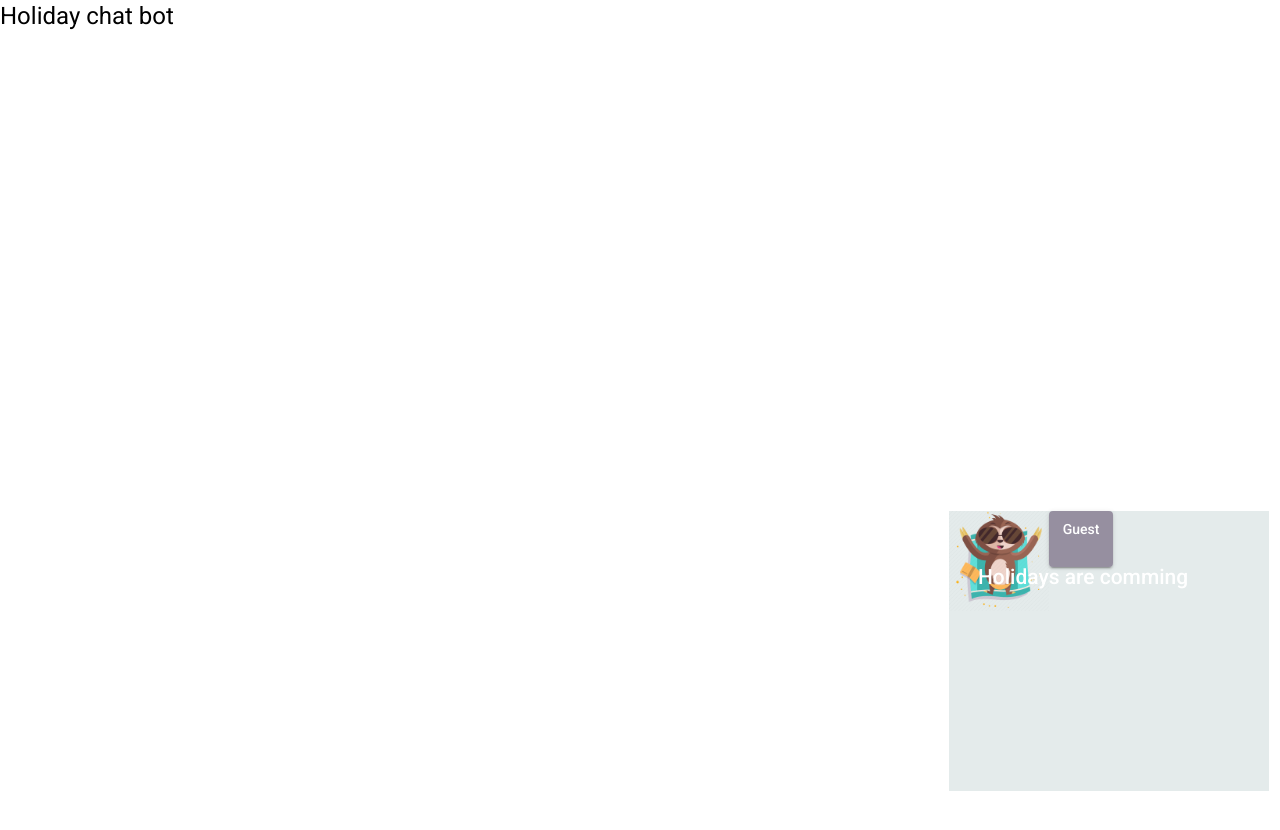
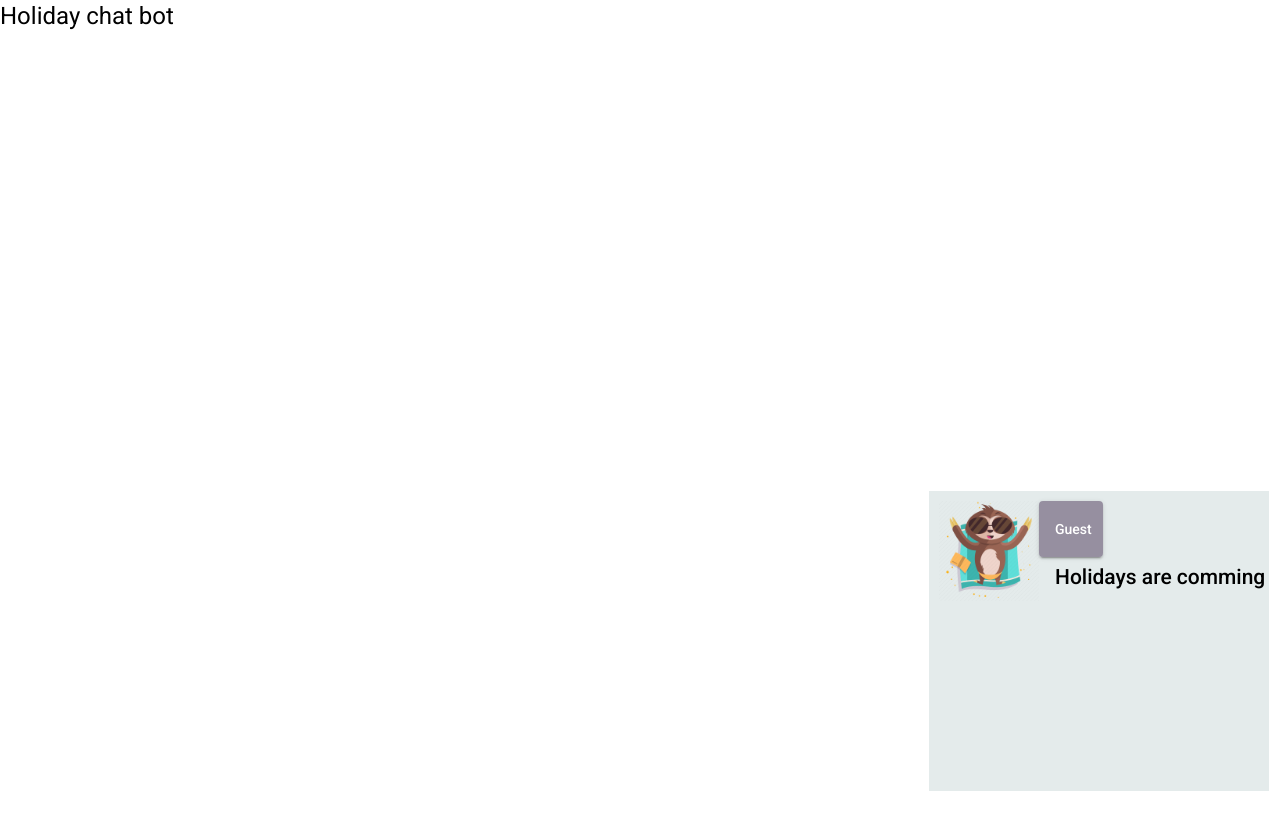
Before and after one commit to carys23/angular-holiday-bot, an Angular app: page / in a window 1280 px wide. Shown: the top 830 px of the page. After the commit the page ends 800 px from the top, so only its background shows below. Built offline with nearby package versions, Linux system fonts and the light colour scheme.

Commit message:
more css

```diff
--- a/src/app/bot/bot.component.css
+++ b/src/app/bot/bot.component.css
@@ -1,24 +1,10 @@
-html, body {
+html,
+body {
     display: flex;
-    margin:0px;
-  }
+    margin: 0px;
+}
 
-
-
-  button.mat-stroked-button {
-    font-size: 14px;
-    height: 42px;
-    margin: 10px;
-  }
-
-.response {
-    padding-top: 12px;
-    padding-left: 4px;
-    font-size: 21px;
-
-  }
-#bot
-{
+#bot {
     display: flex;
     background-color: rgb(228, 235, 235);
     width: 25%;
@@ -26,34 +12,54 @@ html, body {
     position: absolute;
     bottom: 9px;
     right: 11px;
+    padding: 10px;
+    flex: 1;
+    flex-wrap: wrap;
+
+}
+
+#container,
+.container {
+    display: flex;
+}
+
+button.mat-stroked-button {
+    font-size: 14px;
+    height: 42px;
+    margin: 10px;
+    /* display: flex; */
+    flex-direction: row;
+}
+
+
+
+#questions,
+.questions {
+    padding-top: 12px;
+    /* margin-left: 20px; */
+    font-size: 21px;
+    display: flex;
+    justify-content: center;
+    text-align: center;
+    color: black;
+    flex-direction: column;
+    position: absolute;
 
 }
 
 
-/* .bot{
-    display: flex;
-    background-color: rgb(228, 235, 235);
-    width: 25%;
-    height: 15%;
-    position: absolute;
-    bottom: 15px;
-    right: 11px;
-    border-style: groove ;
-    border-radius: 25px;
-} */
-
-.login-div{
+.login-div {
     display: flex;
     height: 60%;
     /* width: 60%;  */
     align-items: center;
     text-align: center;
-    flex-direction: column;
+    flex-direction: row;
     /* justify-content: center; */
 
 }
 
-.bot-image{
+.bot-image {
     display: flex;
     width: 100px;
     height: 100px;
@@ -62,60 +68,94 @@ html, body {
 
 }
 
-.mat-raised-button{
+.response {
+    display: flex;
+    justify-content: center;
+    align-items: center;
+    padding-left: 100px;
+    color: black;
+}
+
+.mat-raised-button {
     /* display: flex; */
     /* padding-top: 90px; */
     flex-direction: row;
     width: 70px;
     height: 50px;
     justify-content: center;
-    position: relative;
     flex-wrap: wrap;
     background-color: rgba(43, 18, 58, 0.418);
     justify-content: space-around;
+    flex-wrap: wrap;
 
 }
 
-.button, .login {
+/* #btn, .btn {
     display: flex;
+    /* padding-top: 90px; */
+    /* flex-direction: row;} */
+
+
+/* #btn2{
+    display: flex;
+    flex-direction: row;
+    width: 70px;
+    height: 50px;
+    justify-content: center;
+    background-color: rgba(43, 18, 58, 0.418);
+    flex-wrap: wrap;
+} */
+
+#continents-btn {
+    display: flex;
+    flex-direction: row;
+    margin-top: 50px;
+}
+.button,
+.login {
+    /* display: flex; */
     width: 20%;
     height: 20%;
     justify-content: center;
+    flex-direction: row;
     /* margin-right: 0; */
 
 }
-.b {
-    /* display: flex; */
-    /* padding-top: 90px; */
+
+/* .b {
+    display: flex;
+    padding-top: 90px;
     flex-direction: row;
     width: 70px;
     height: 50px;
-}
+} */
 
-#btn{
+#btn {
     /* display: flex; */
     /* padding-top: 90px; */
     /* flex-direction: row; */
     width: 70px;
     height: 50px;
     flex-wrap: nowrap;
+    display: flex;
+    flex-direction: row;
     background-color: rgba(43, 18, 58, 0.418);
     justify-content: space-around;
 }
 
 #btn:hover {
-    background-color:#767eac;
+    background-color: #767eac;
 }
 
-/* #buttons {
+#buttons {
     display: flex;
-    flex-direction: column;
+    flex-direction: row;
     width: 5%;
     height: 8%;
     flex-wrap: wrap;
     align-items: center;
 
-} */
+}
 
 
 
@@ -129,6 +169,6 @@ h1 {
 }
 
 .mat-raised-button:hover {
-    background-color:#767eac;
+    background-color: #767eac;
 
 }
--- a/src/app/bot/bot.component.html
+++ b/src/app/bot/bot.component.html
@@ -1,6 +1,7 @@
-<body>
+
 
     <div class="bot" id="bot">
+        <div class="container" id="container">
         <img class="bot-image" src="assets/monkey.png" alt="bot-image">
 
         <!-- login -->
@@ -11,15 +12,15 @@
         </button>
 
         <ng-template #thenBlock>
-            <div class="response">Holidays are comming </div>
+            <div id="questions" class="questions">Holidays are comming </div>
 
         </ng-template>
 
         <ng-template #helloBlock>
-            <div class="response">Hello what location would you like to take your holiday in? </div>
-            <div class="container" id="first-choice">
-            </div>
+            <div id="questions" class="questions">Hello what location would you like to take your holiday in? </div>
 
+
+            <div id="continents-btn">
 
 
              <!-- Asia -->
@@ -40,7 +41,7 @@
             <ng-template #asiaBlock>
                 <div *ngFor="let countries of asia">
 
-                    <button mat-button-update mat-raised-button color="primary" class="b" id="btn" (click)="asiaClick()">
+                    <button mat-button-update mat-raised-button color="primary" class="b" id="btn2" (click)="asiaClick()">
                         {{ countries.Country }}
                     </button>
                 </div>
@@ -51,7 +52,7 @@
 
             <!-- Africa -->
 
-            <button mat-button-update mat-raised-button color="primary"  id="btn" (click)="this.africaButton = false">
+            <button mat-button-update mat-raised-button color="primary" class="btn" id="btn" (click)="this.africaButton = false">
 
                 {{africaButton? 'Africa' : 'Africa'}}
                 <div *ngIf="africaButton; then thenBlock else africaBlock"> </div>
@@ -66,7 +67,7 @@
             <ng-template #africaBlock>
                 <div *ngFor="let countries of africa">
 
-                    <button mat-button-update mat-raised-button color="primary" color="primary" class="b" id="btn" (click)="africaClick()">
+                    <button mat-button-update mat-raised-button color="primary" color="primary" class="b" id="btn2" (click)="africaClick()">
                         {{ countries.Country }}
                     </button>
                 </div>
@@ -93,7 +94,7 @@
             <ng-template #eurBlock>
                 <div *ngFor="let countries of eur">
 
-                    <button mat-button-update mat-raised-button color="primary" class="b" id="btn" (click)="eurClick()">
+                    <button mat-button-update mat-raised-button color="primary" class="b" id="btn2" (click)="eurClick()">
                         {{ countries.Country }}
                     </button>
                 </div>
@@ -117,7 +118,7 @@
                 <ng-template #antBlock>
                     <div *ngFor="let countries of ant">
 
-                        <button mat-button-update mat-raised-button color="primary" class="b" id="btn" (click)="antClick()">
+                        <button mat-button-update mat-raised-button color="primary" class="b" id="btn2" (click)="antClick()">
                             {{ countries.Country }}
                         </button>
                     </div>
@@ -140,7 +141,7 @@
             <ng-template #ausBlock>
                 <div *ngFor="let countries of aus">
 
-                    <button mat-button-update mat-raised-button color="primary" class="b" id="btn" (click)="ausClick()">
+                    <button mat-button-update mat-raised-button color="primary" class="b" id="btn2" (click)="ausClick()">
                         {{ countries.Country }}
                     </button>
                 </div>
@@ -165,15 +166,21 @@
                 <ng-template #usaBlock>
                     <div *ngFor="let countries of usa">
 
-                        <button mat-button-update mat-raised-button color="primary"  id="btn" (click)="usaClick()">
+                        <button mat-button-update mat-raised-button color="primary"  id="btn2" (click)="usaClick()">
                             {{ countries.Country }}
                         </button>
                     </div>
 
                     </ng-template>
-
+                </div>
 
                 </ng-template>
 
+
+
+                <!-- container div -->
+            </div>
+<!-- bot div  -->
+</div>
             <!-- </div> -->
             <!-- </body> -->
```
